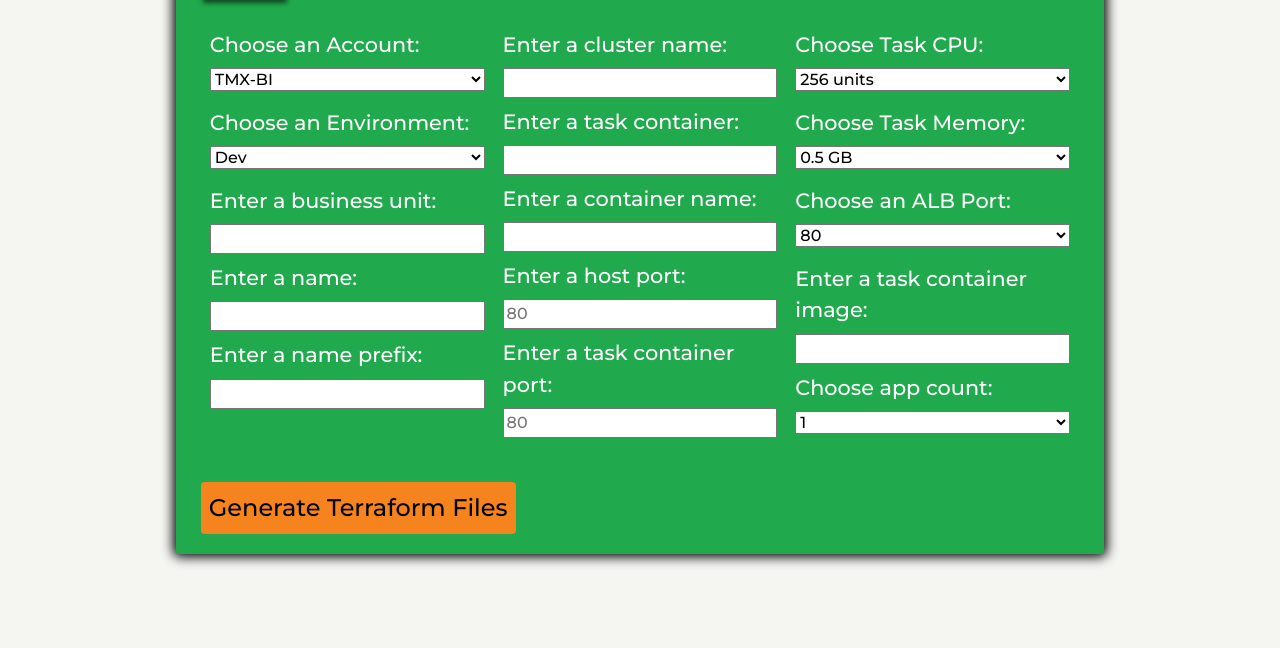
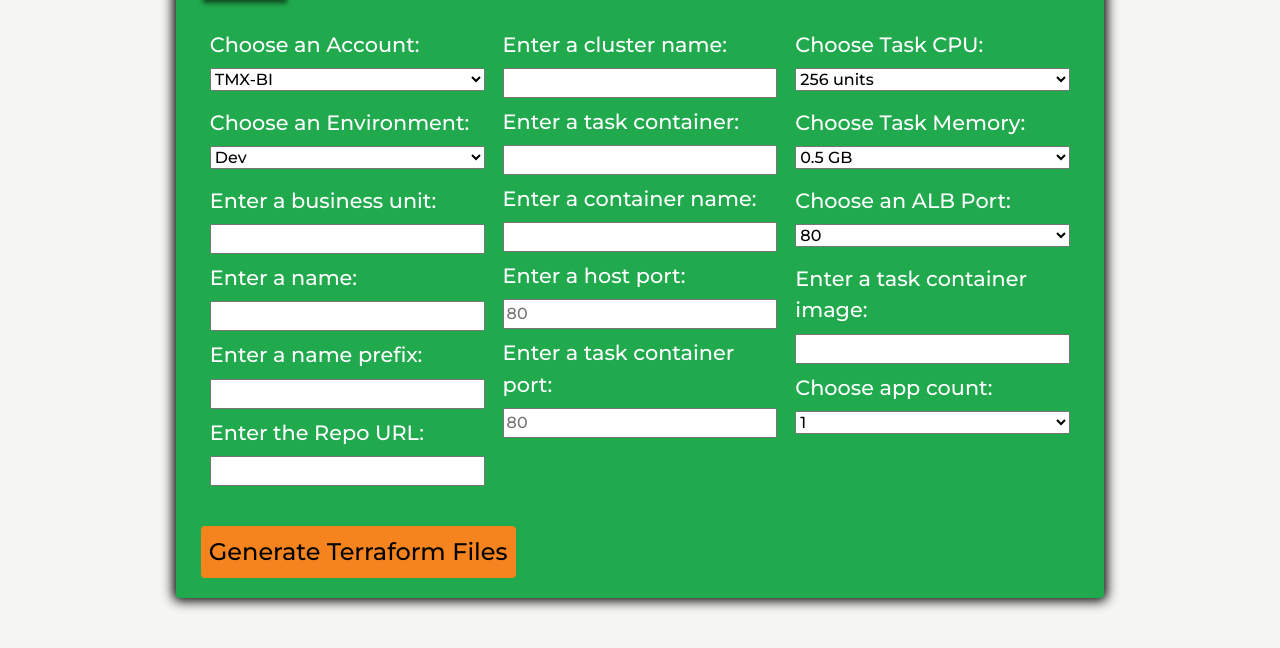
Before and after one commit to resoltis/terminix, a plain HTML site: page index.html in a window 1280 px wide. Shown: the part 386-1034 px from the top of the page. Drawn offline with nearby package versions, Linux system fonts and the light colour scheme.

Commit message:
Repo URL commit

```diff
--- a/index.html
+++ b/index.html
@@ -290,6 +290,11 @@
                                     <label for="namePrefix">Enter a name prefix:</label>
                                     <input type="text" id="namePrefix" name="namePrefix" required/>
                                 </div>
+                                <!-- Entered URL text box-->
+                                <div class="row">
+                                    <label for="repoUrl">Enter the Repo URL:</label>
+                                    <input type="text" id="repoUrl" name="repoUrl" required/>
+                                </div>
                             </div>
 
                             <div class="col-md-4">
```
